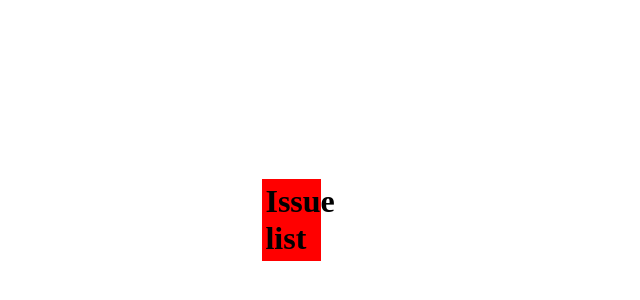
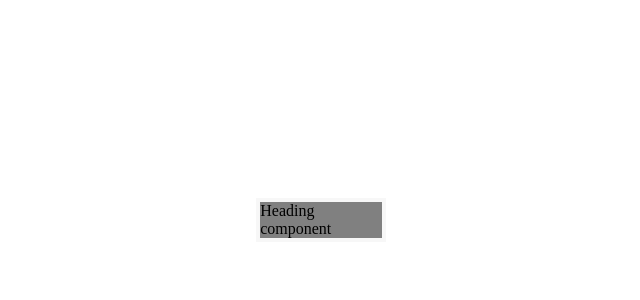
Before and after one commit to Roninanu777/issue_page, a React (Create React App) app in the folder client/: page / in a window 1280 px wide. Shown: the part 180-480 px from the top of the page, without its empty margins (319-959 px from the left). Built offline with nearby package versions, Linux system fonts and the light colour scheme.

Commit message:
Heading component

```diff
--- a/client/src/App.js
+++ b/client/src/App.js
@@ -1,18 +1,18 @@
 import React from "react";
 import styled from "styled-components";
+import Heading from "./components/Heading";
 
 //Styles-------------------------------------------------------
 const Container = styled.div`
-    width: 50%;
     padding: 3%;
-    background-color: red;
+    background-color: #f7f7f7;
 `;
 //-------------------------------------------------------------
 
 function App() {
     return (
         <Container>
-            <h1>Issue list</h1>
+            <Heading />
         </Container>
     );
 }
```
